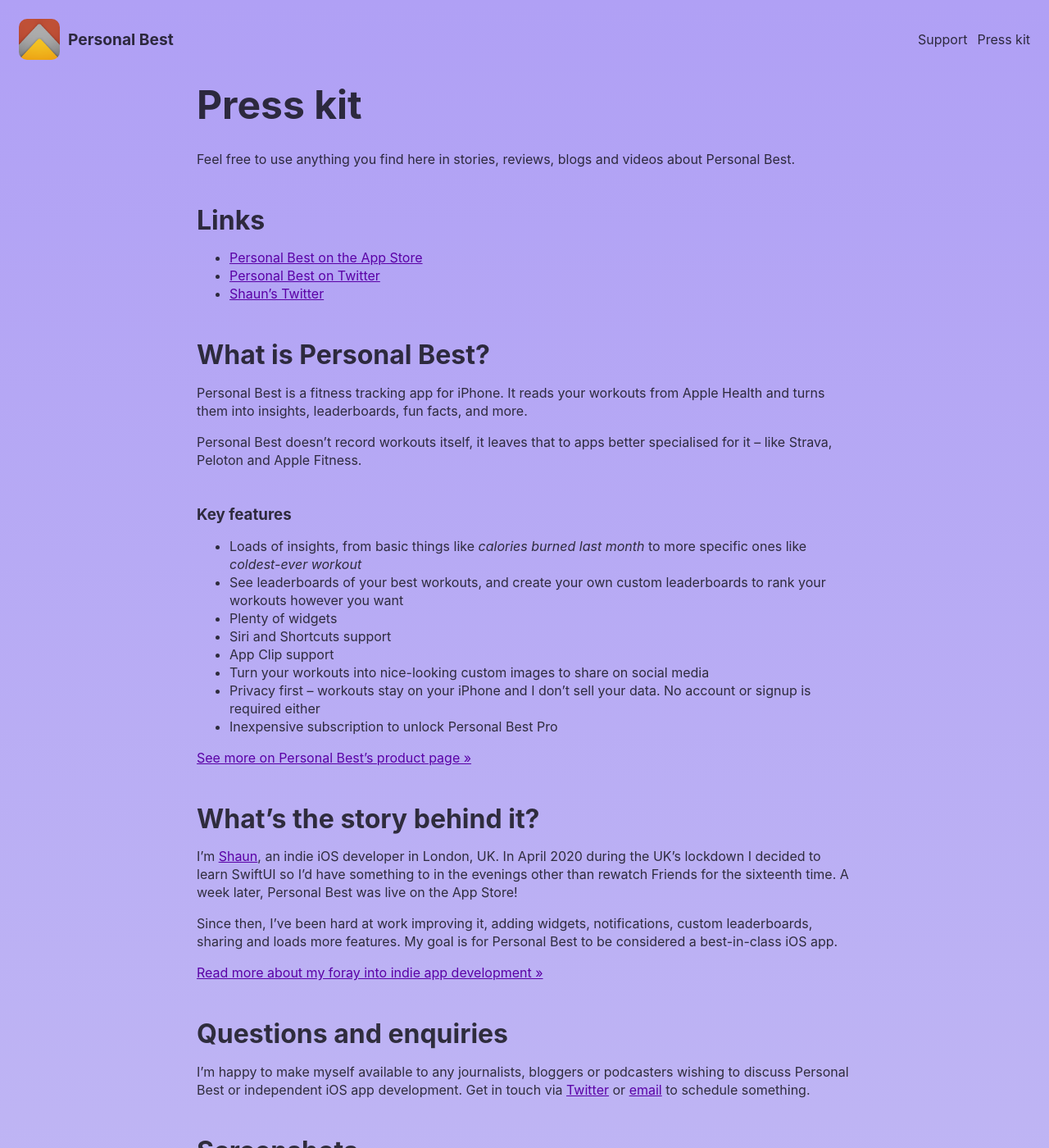
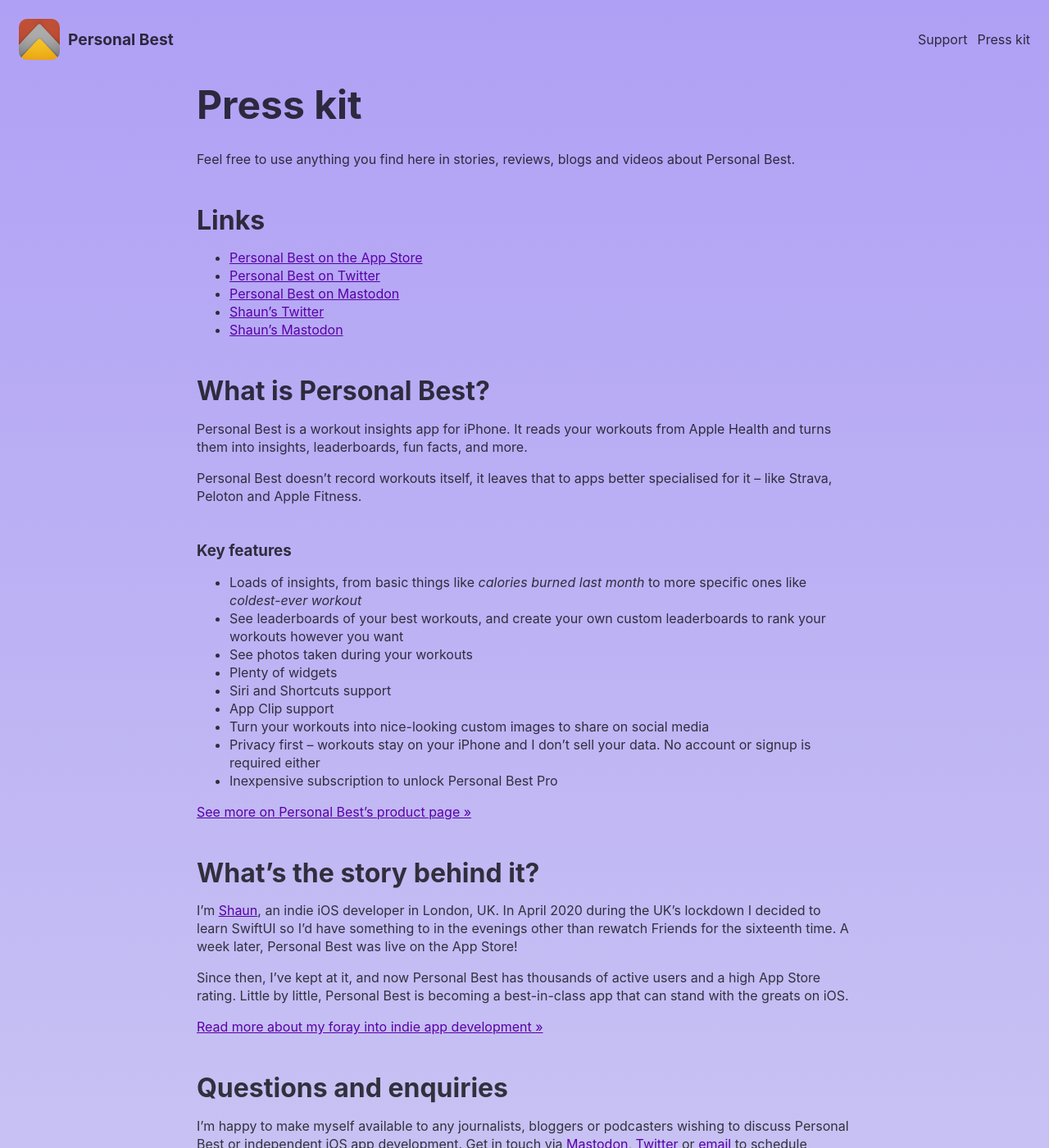
Before and after one commit to shaundon/personal-best-website, a Jekyll site: the page built from press-kit.markdown, in a window 1280 px wide and 1400 px high. Shown: the whole window at 82% size. Built offline with Jekyll 4.4.1, drawn with Linux system fonts in a browser that asks for light colours; some of the changed text lies outside the part shown.

Commit message:
redo press kit

```diff
--- a/press-kit.markdown
+++ b/press-kit.markdown
@@ -15,19 +15,21 @@
 
 * [Personal Best on the App Store](https://apps.apple.com/gb/app/personal-best-workouts/id1510256676)
 * [Personal Best on Twitter](https://twitter.com/PersonalBestiOS)
+* [Personal Best on Mastodon](https://indieapps.space/@personalbest)
 * [Shaun's Twitter](https://twitter.com/shauneba)
+* [Shaun's Mastodon](https://mstdn.social/@shaundon)
 
 ## What is Personal Best?
 
-Personal Best is a fitness tracking app for iPhone. It reads your workouts from Apple Health and turns them into insights, leaderboards, fun facts, and more.
+Personal Best is a workout insights app for iPhone. It reads your workouts from Apple Health and turns them into insights, leaderboards, fun facts, and more.
 
 Personal Best doesn't record workouts itself, it leaves that to apps better specialised for it – like Strava, Peloton and Apple Fitness.
 
 ### Key features
 
-
 * Loads of insights, from basic things like _calories burned last month_ to more specific ones like _coldest-ever workout_
 * See leaderboards of your best workouts, and create your own custom leaderboards to rank your workouts however you want
+* See photos taken during your workouts
 * Plenty of widgets
 * Siri and Shortcuts support
 * App Clip support
@@ -39,17 +41,19 @@
 
 ## What's the story behind it?
 
-I’m [Shaun](https://twitter.com/shauneba), an indie iOS developer in London, UK. In April 2020 during the UK's lockdown I decided to learn SwiftUI so I’d have something to in the evenings other than rewatch Friends for the sixteenth time. A week later, Personal Best was live on the App Store!
+I’m [Shaun](https://mstdn.social/@shaundon), an indie iOS developer in London, UK. In April 2020 during the UK's lockdown I decided to learn SwiftUI so I’d have something to in the evenings other than rewatch Friends for the sixteenth time. A week later, Personal Best was live on the App Store!
 
-Since then, I’ve been hard at work improving it, adding widgets, notifications, custom leaderboards, sharing and loads more features. My goal is for Personal Best to be considered a best-in-class iOS app.
+Since then, I’ve kept at it, and now Personal Best has thousands of active users and a high App Store rating. Little by little, Personal Best is becoming a best-in-class app that can stand with the greats on iOS.
 
 [Read more about my foray into indie app development &raquo;](https://codakuma.com/2020-in-review/)
 
 ## Questions and enquiries
 
-I'm happy to make myself available to any journalists, bloggers or podcasters wishing to discuss Personal Best or independent iOS app development. Get in touch via [Twitter](https://twitter.com/shauneba) or [email](mailto:shaun@getpersonalbest.com) to schedule something.
+I'm happy to make myself available to any journalists, bloggers or podcasters wishing to discuss Personal Best or independent iOS app development. Get in touch via [Mastodon](https://mstdn.social/@shaundon), [Twitter](https://twitter.com/shauneba) or [email](mailto:shaun@getpersonalbest.com) to schedule something.
 
 ## Screenshots
+
+If you need to add device frames (the iPhone outline) to these screenshots, I recommend using the excellent [Apple Frames shortcut](https://www.macstories.net/linked/apple-frames-3-1-1-with-support-for-passthrough-mode/) from MacStories.
 
 <div class="promo-screenshots__wrapper">
   <img src="/assets/press-kit/screenshots/dashboard.png" class="promo-screenshots__screenshot">
@@ -63,12 +67,4 @@
 
 ### Promotional artwork
 
-![Personal Best Banner 1](/assets/press-kit/artwork/banner_1.png){:class="promo-artwork"}
-
-![Personal Best Banner 2](/assets/press-kit/artwork/banner_2.png){:class="promo-artwork"}
-
-![Personal Best Banner 3](/assets/press-kit/artwork/banner_3.png){:class="promo-artwork"}
-
-![Personal Best Banner 4](/assets/press-kit/artwork/banner_4.png){:class="promo-artwork"}
-
-![Personal Best Screenshots](/assets/press-kit/artwork/various-screenshots.png){:class="promo-artwork"}
+![Personal Best Banner 1](/assets/press-kit/artwork/banner.png){:class="promo-artwork"}
```
Also changed, not shown: assets/press-kit/artwork/banner_1.png (deleted), assets/press-kit/artwork/banner_2.png (deleted), assets/press-kit/artwork/banner_3.png (deleted), assets/press-kit/artwork/banner_4.png (deleted), assets/press-kit/artwork/various-screenshots.png (deleted), 3 other files.
